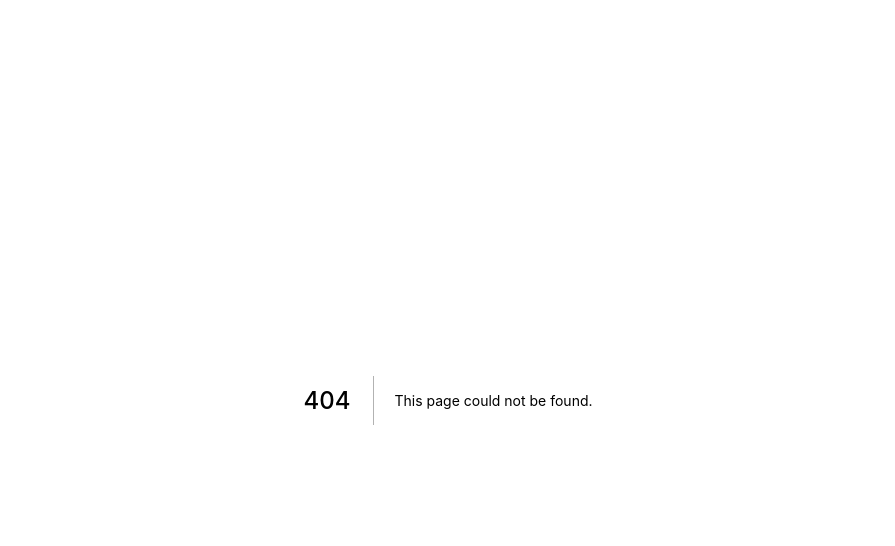
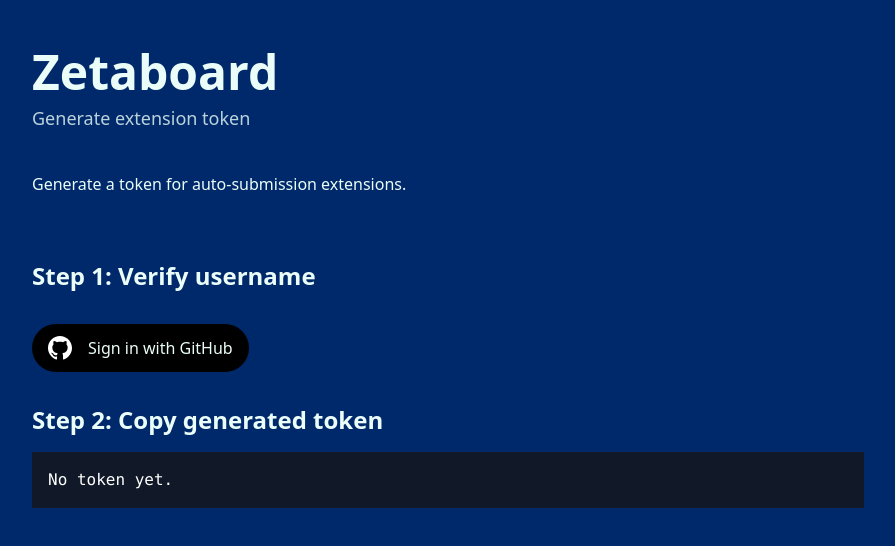
Before and after one commit to adityarathod/zetaboard-old, a Next.js app: page /generate/token in a window 1280 px wide. Before the commit this address had no page. Shown: the top 546 px of the page, without its empty margins (192-1087 px from the left). Built offline with nearby package versions, Linux system fonts and the light colour scheme; no server answers.

Commit message:
Create token generation page

```diff
--- /dev/null
+++ b/pages/generate/token.tsx
@@ -0,0 +1,78 @@
+import { FC, useState } from 'react'
+import Head from 'next/head'
+import Header from '../../components/header/header'
+import firebase, { githubAuthProvider } from '../../firebase-client'
+
+const Token: FC = () => {
+  const [username, setUsername] = useState<string>(null)
+  const [authError, setAuthError] = useState<string>(null)
+  const [linkError, setLinkError] = useState<string>(null)
+  const [newToken, setNewToken] = useState<string>('No token yet.')
+  const signIn = async () => {
+    const authResult = await firebase.auth().signInWithPopup(githubAuthProvider)
+    const ghToken = authResult.credential['accessToken']
+    const user = authResult.additionalUserInfo.username
+    console.log(authResult)
+    if (!user) {
+      setAuthError('Something went wrong with the GitHub API. Try again later.')
+    } else {
+      setAuthError(null)
+      setUsername(user)
+    }
+    linkUsername(ghToken)
+    setToken()
+  }
+  const linkUsername = async (ghToken: string) => {
+    const token = await firebase.auth().currentUser.getIdToken()
+    const linkRes = await fetch('/api/link-username', {
+      method: 'POST',
+      headers: {
+        authorization: `Bearer ${token}`,
+        'content-type': 'application/json',
+      },
+      body: JSON.stringify({ github_token: ghToken }),
+    })
+    if (linkRes.status !== 200) setLinkError('Username link API failure. Try again later.')
+    else setToken()
+  }
+  const setToken = async () => {
+    const token = await firebase.auth().currentUser.getIdToken(true)
+    setNewToken(token)
+  }
+  return (
+    <div>
+      <Head>
+        <title>Zetaboard</title>
+        <link rel='icon' href='/favicon.ico' />
+      </Head>
+
+      <main className='max-w-4xl mx-auto mt-8 px-8 py-4'>
+        <Header subheading='Generate extension token'></Header>
+        <section className='mb-16'>Generate a token for auto-submission extensions.</section>
+        <section className='mb-4'>
+          <h3 className='font-semibold text-2xl'>Step 1: Verify username</h3>
+          {authError && <h4 className='text-md font-medium text-red-500'>{authError}</h4>}
+          {!username ? (
+            <button
+              className='button px-4 py-3 flex flex-row justify-between items-center rounded-full bg-black hover:bg-gray-900 my-8'
+              onClick={signIn}>
+              <img src='/static/github-icon.svg' color='white' className='h-full' />
+              <span className='ml-4 font-medium'>Sign in with GitHub</span>
+            </button>
+          ) : (
+            <div className='py-3 my-8 font-medium'>✅&emsp;Signed in as @{username}.</div>
+          )}
+        </section>
+        <section className='mb-4'>
+          <h3 className='font-semibold text-2xl'>Step 2: Copy generated token</h3>
+          {linkError && <h4 className='text-md font-medium text-red-500'>{linkError}</h4>}
+          <div className='mt-4 p-4 bg-gray-900 text-white font-mono w-full break-all'>
+            {newToken}
+          </div>
+        </section>
+      </main>
+    </div>
+  )
+}
+
+export default Token
```
